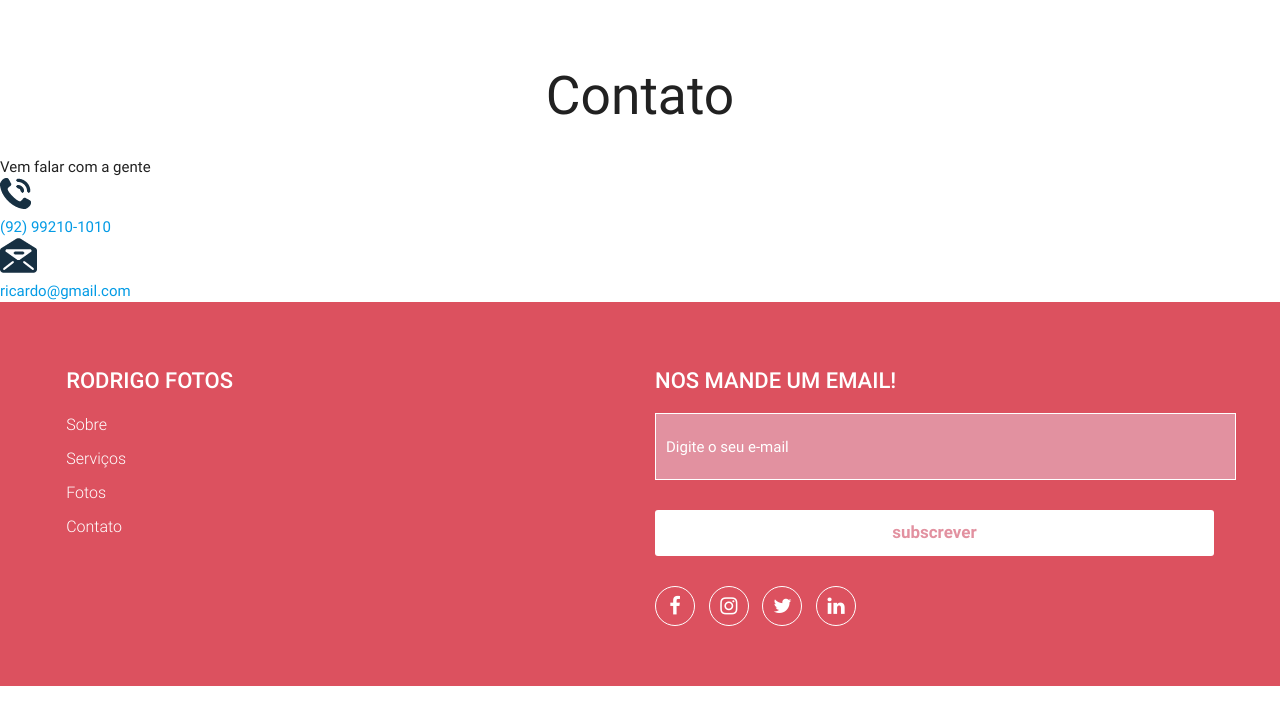
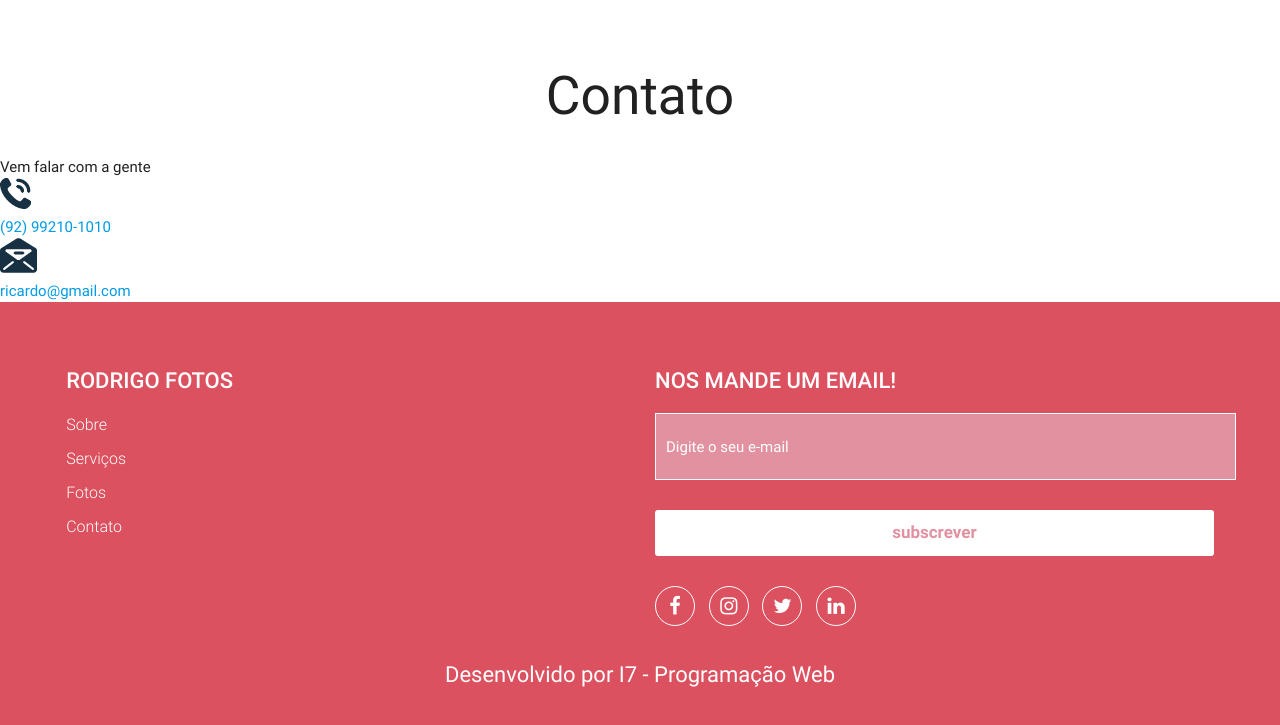
Before and after one commit to waleson-melo/trabalho-desenvolvimento-web, a plain HTML site: page index.html in a window 1280 px wide. Shown: the part 1825-2550 px from the top of the page. Before the commit the page ends 2511 px from the top, so only its background shows below. Drawn offline with nearby package versions, Linux system fonts and the light colour scheme.

Commit message:
atualização do rodapé

```diff
--- a/css/style.css
+++ b/css/style.css
@@ -91,6 +91,14 @@ section h2 {
 footer{
     background-color: #dc515f;
     padding: 50px 0;
+}
+
+footer .dev{
+    text-align: center;
+    font-size: 22px;
+    color: white;
+    display: flex;
+  justify-content: center;
 }
 
 .container-footer{
--- a/index.html
+++ b/index.html
@@ -149,8 +149,13 @@
                         </div>
 
                     </div>
+
+
                     <!--end footer col-->
                 </div>
+            </div><br>
+            <div>
+                <p class="dev">Desenvolvido por I7 - Programação Web </p>
             </div>
         </footer>
     </div>
```
